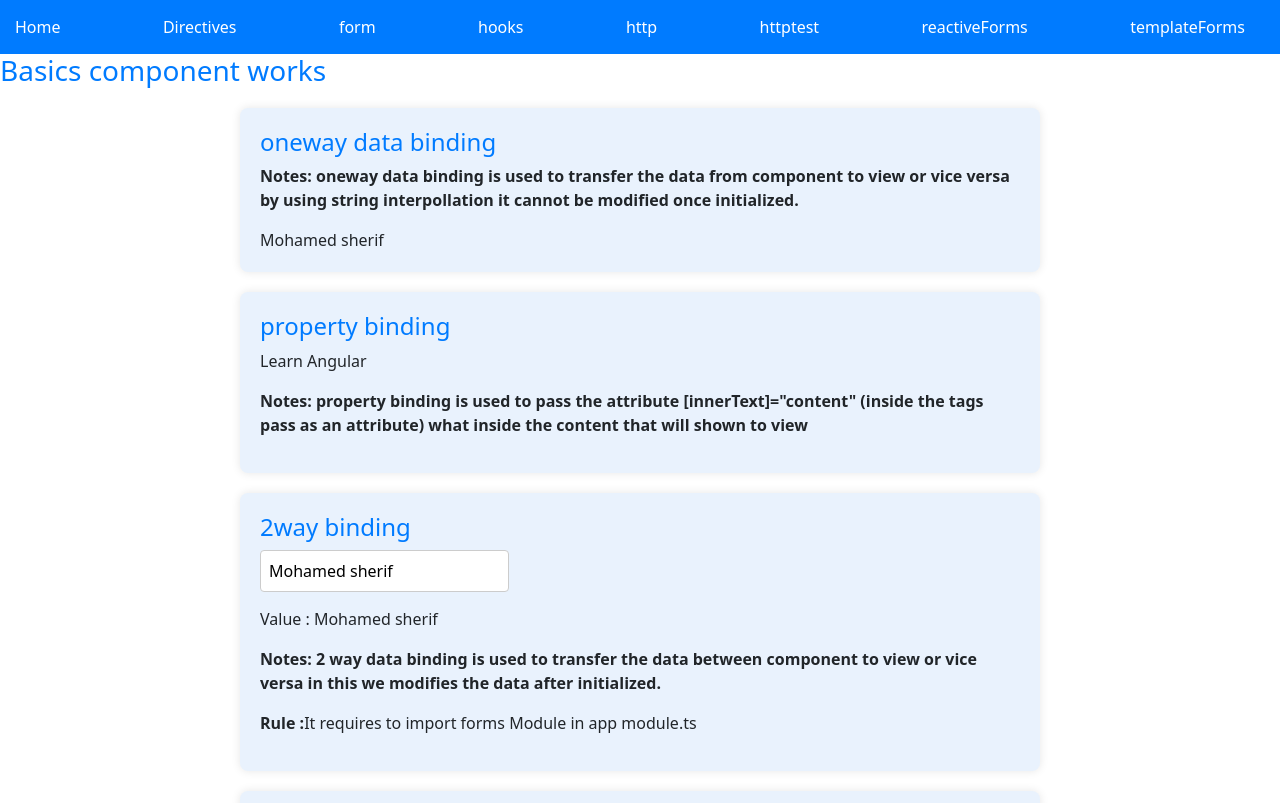
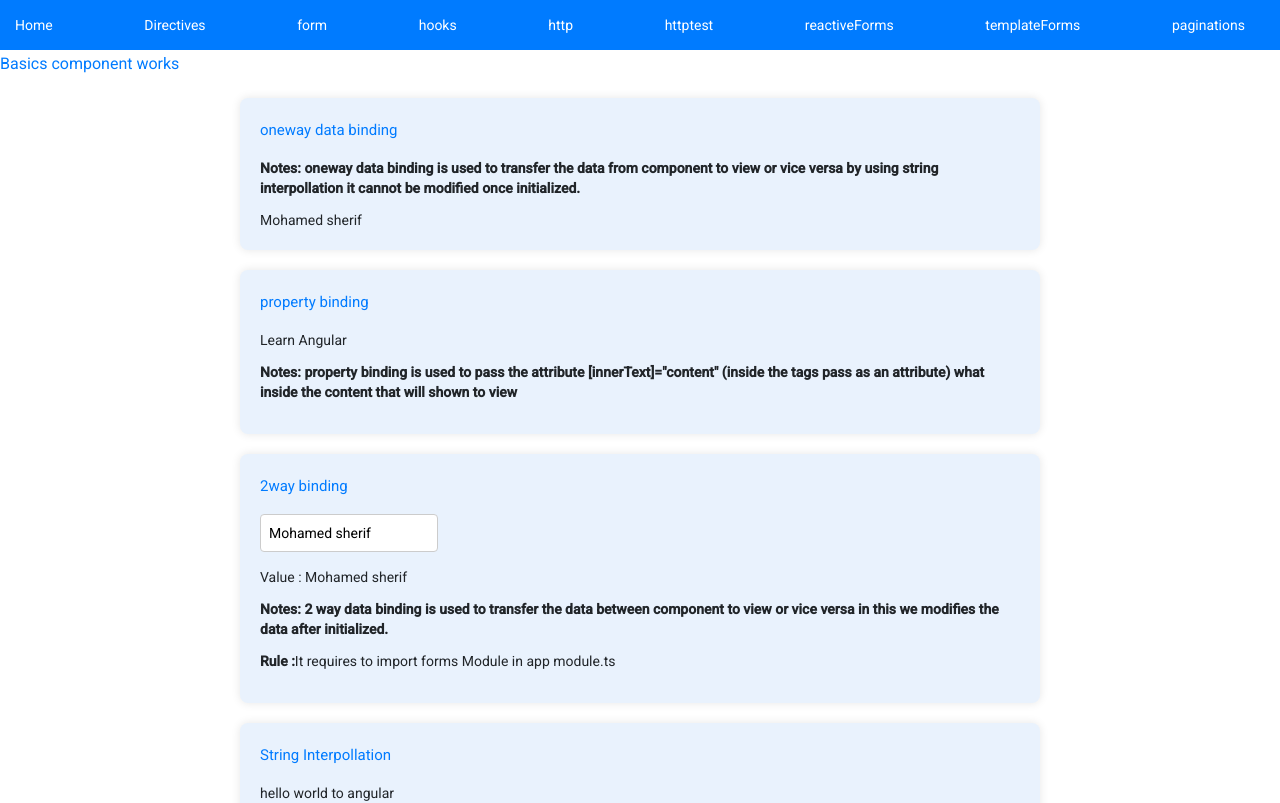
Before and after one commit to Mdksherif/angular-basics, an Angular app: page / in a window 1280 px wide. Shown: the top 803 px of the page. Built offline with nearby package versions, Linux system fonts and the light colour scheme.

Commit message:
pagination starts

```diff
--- a/angular.json
+++ b/angular.json
@@ -23,6 +23,7 @@
               "src/assets"
             ],
             "styles": [
+              "src/custom-theme.scss",
               "node_modules/bootstrap/dist/css/bootstrap.min.css",
               "src/styles.css"
             ],
@@ -101,5 +102,8 @@
         }
       }
     }
+  },
+  "cli": {
+    "analytics": "211372cc-c724-439b-84d4-a2492013c7ed"
   }
 }
--- a/package.json
+++ b/package.json
@@ -11,10 +11,12 @@
   "private": true,
   "dependencies": {
     "@angular/animations": "^14.2.0",
+    "@angular/cdk": "^13.0.0",
     "@angular/common": "^14.2.0",
     "@angular/compiler": "^14.2.0",
     "@angular/core": "^14.2.0",
     "@angular/forms": "^14.2.0",
+    "@angular/material": "^13.0.0",
     "@angular/platform-browser": "^14.2.0",
     "@angular/platform-browser-dynamic": "^14.2.0",
     "@angular/router": "^14.2.0",
--- a/src/app/app-routing.module.ts
+++ b/src/app/app-routing.module.ts
@@ -8,6 +8,7 @@
 import { HttpTestComponent } from './http-test/http-test.component';
 import { ReactiveFormsComponent } from './reactive-forms/reactive-forms.component';
 import { TemplateDrivenFormsComponent } from './template-driven-forms/template-driven-forms.component';
+import { PaginationsComponent } from './paginations/paginations.component';
 
 const appRoutes: Routes = [
   { path:'', component:BasicsComponent },
@@ -18,6 +19,7 @@
   { path:'httptest', component:HttpTestComponent },
   { path:'reactiveForms', component: ReactiveFormsComponent},
   { path:'templateForms', component: TemplateDrivenFormsComponent},
+  { path:'paginations', component: PaginationsComponent},
 ]
 
 @NgModule({
--- a/src/app/app.component.html
+++ b/src/app/app.component.html
@@ -8,5 +8,6 @@
         <div class="nav-item" routerLink="/httptest">httptest</div>
         <div class="nav-item" routerLink="/reactiveForms">reactiveForms</div>
         <div class="nav-item" routerLink="/templateForms">templateForms</div>
+        <div class="nav-item" routerLink="/paginations">paginations</div>
       </div>
       <router-outlet></router-outlet>
--- /dev/null
+++ b/src/app/paginations/paginations.component.html
@@ -0,0 +1 @@
+<p>pagination component works</p>
--- /dev/null
+++ b/src/app/paginations/paginations.component.ts
@@ -0,0 +1,18 @@
+import { HttpClient } from '@angular/common/http';
+import { Component, OnInit } from '@angular/core';
+
+@Component({
+  selector: 'app-paginations',
+  templateUrl: './paginations.component.html',
+  styleUrls: ['./paginations.component.css']
+})
+export class PaginationsComponent implements OnInit {
+
+  constructor(private http: HttpClient){}
+
+  ngOnInit(): void {
+  }
+
+
+
+}
--- /dev/null
+++ b/src/custom-theme.scss
@@ -0,0 +1,34 @@
+
+// Custom Theming for Angular Material
+// For more information: https://material.angular.io/guide/theming
+@use '@angular/material' as mat;
+// Plus imports for other components in your app.
+
+// Include the common styles for Angular Material. We include this here so that you only
+// have to load a single css file for Angular Material in your app.
+// Be sure that you only ever include this mixin once!
+@include mat.core();
+
+// Define the palettes for your theme using the Material Design palettes available in palette.scss
+// (imported above). For each palette, you can optionally specify a default, lighter, and darker
+// hue. Available color palettes: https://material.io/design/color/
+$angular-basics-primary: mat.define-palette(mat.$indigo-palette);
+$angular-basics-accent: mat.define-palette(mat.$pink-palette, A200, A100, A400);
+
+// The warn palette is optional (defaults to red).
+$angular-basics-warn: mat.define-palette(mat.$red-palette);
+
+// Create the theme object. A theme consists of configurations for individual
+// theming systems such as "color" or "typography".
+$angular-basics-theme: mat.define-light-theme((
+  color: (
+    primary: $angular-basics-primary,
+    accent: $angular-basics-accent,
+    warn: $angular-basics-warn,
+  )
+));
+
+// Include theme styles for core and each component used in your app.
+// Alternatively, you can import and @include the theme mixins for each component
+// that you are using.
+@include mat.all-component-themes($angular-basics-theme);
--- a/src/index.html
+++ b/src/index.html
@@ -6,8 +6,11 @@
   <base href="/">
   <meta name="viewport" content="width=device-width, initial-scale=1">
   <link rel="icon" type="image/x-icon" href="favicon.ico">
+  <link rel="preconnect" href="https://fonts.gstatic.com">
+  <link href="https://fonts.googleapis.com/css2?family=Roboto:wght@300;400;500&display=swap" rel="stylesheet">
+  <link href="https://fonts.googleapis.com/icon?family=Material+Icons" rel="stylesheet">
 </head>
-<body>
+<body class="mat-typography">
   <app-root></app-root>
 </body>
 </html>
--- a/src/styles.css
+++ b/src/styles.css
@@ -1 +1,4 @@
 /* You can add global styles to this file, and also import other style files */
+
+html, body { height: 100%; }
+body { margin: 0; font-family: Roboto, "Helvetica Neue", sans-serif; }
```
Also changed, not shown: src/app/app.module.ts (+18 -5 lines), src/app/paginations/paginations.component.css (added), 2 other files (tests, documents, lock files or other folders).
